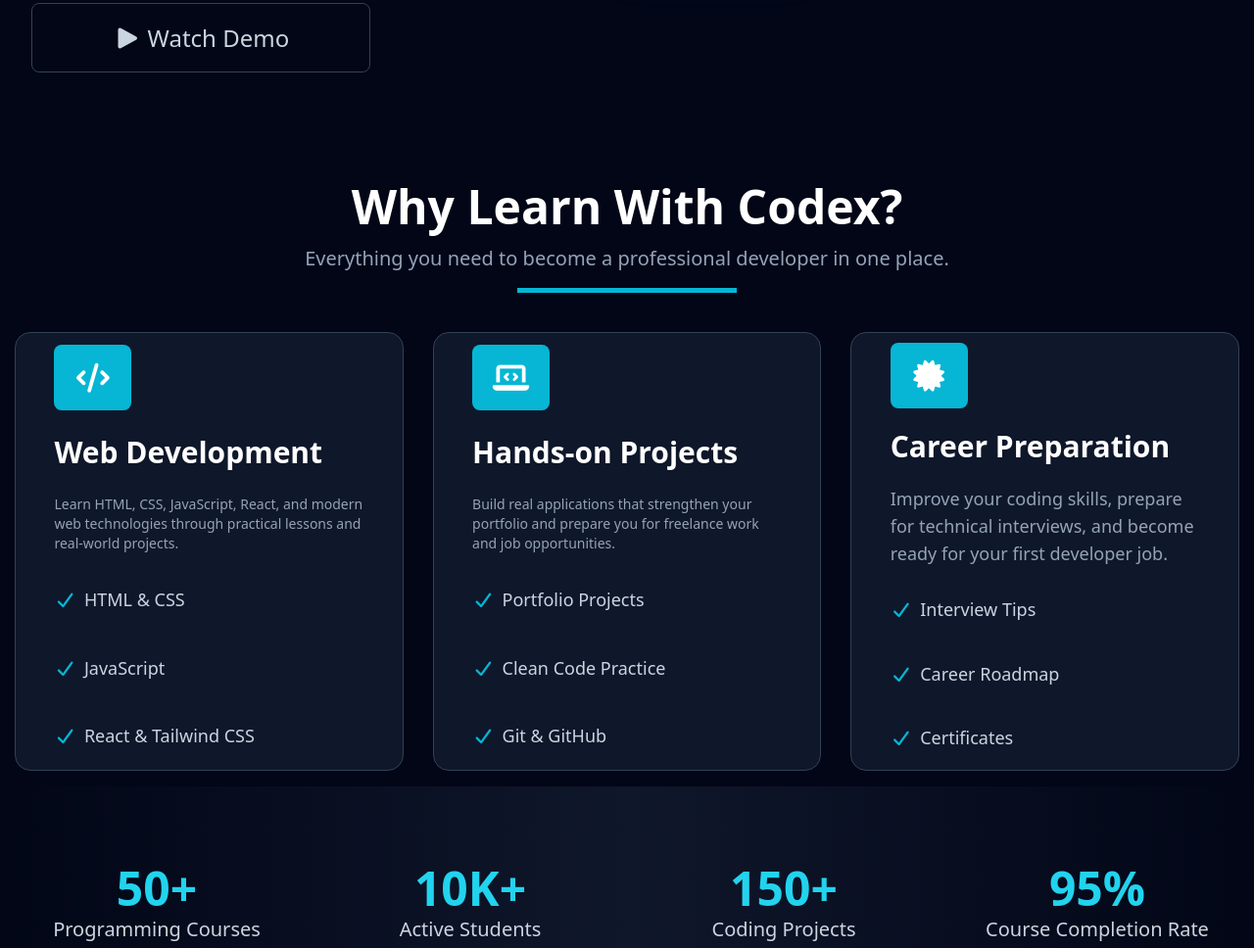
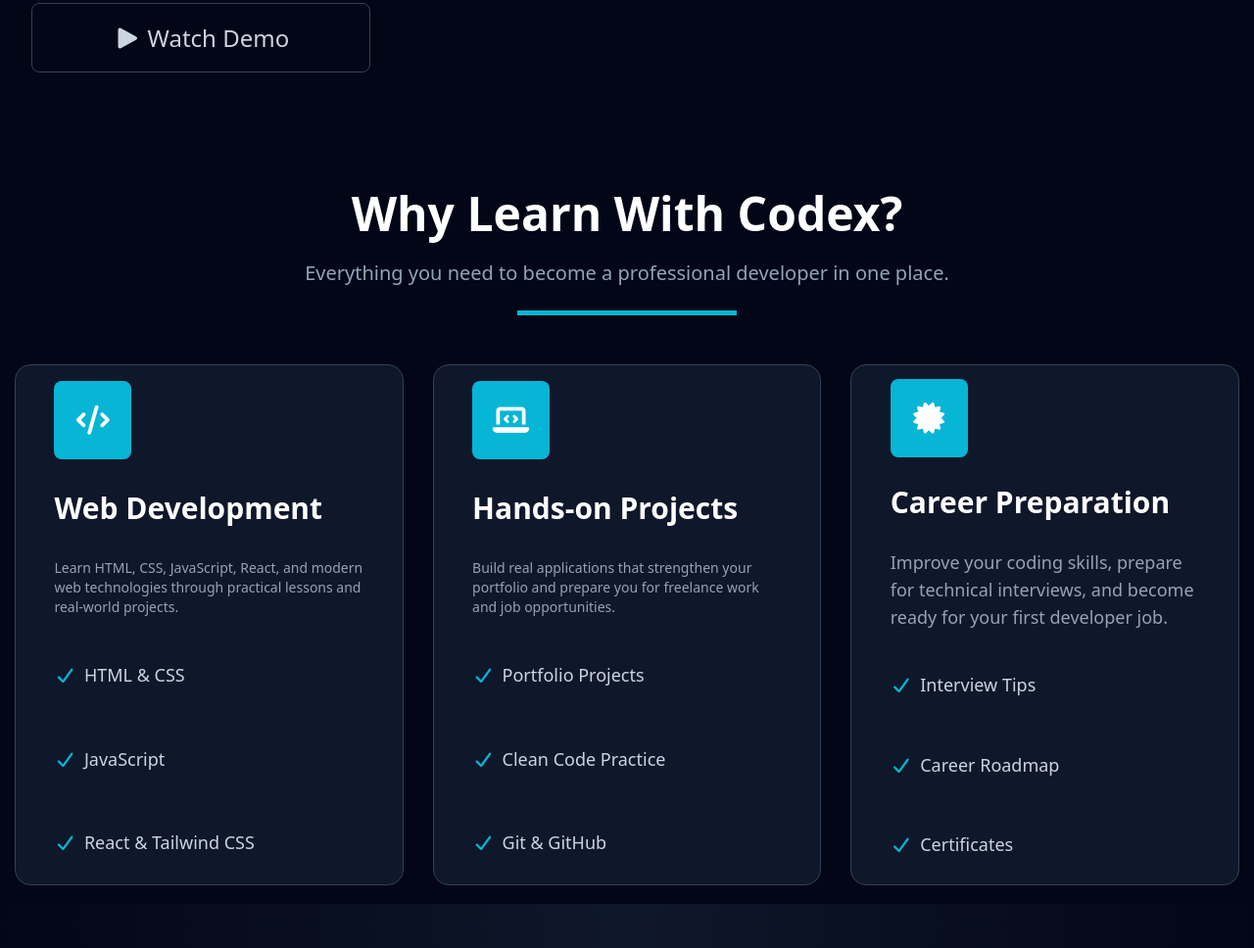
Before and after one commit to Ahmed-M-Salah-sys/Codex, a plain HTML site: page index.html in a window 1280 px wide. Shown: the part 829-1797 px from the top of the page at 98% size. Drawn offline with nearby package versions, Linux system fonts and the light colour scheme.

Commit message:
Update responsive design

```diff
--- a/index.html
+++ b/index.html
@@ -82,7 +82,7 @@
             </div>
         </div>
     </main>
-    <section class="w-full h-[260vh] bg-slate-950 flex flex-col items-center justify-around md:h-[180vh] md:flex-row md:flex-wrap lg:h-[80vh]">
+    <section class="w-full h-[260vh] bg-slate-950 flex flex-col items-center justify-around md:h-[180vh] md:flex-row md:flex-wrap lg:h-[95vh]">
         <div class="w-[97%] h-[7%] flex flex-col items-center justify-around md:h-[12%] lg:h-[20%]">
             <h2 class="text-xl font-bold text-white md:text-3xl lg:text-5xl">Why Learn With Codex?</h2>
             <p class="text-sm text-center text-slate-400 md:text-lg lg:text-xl">
```
